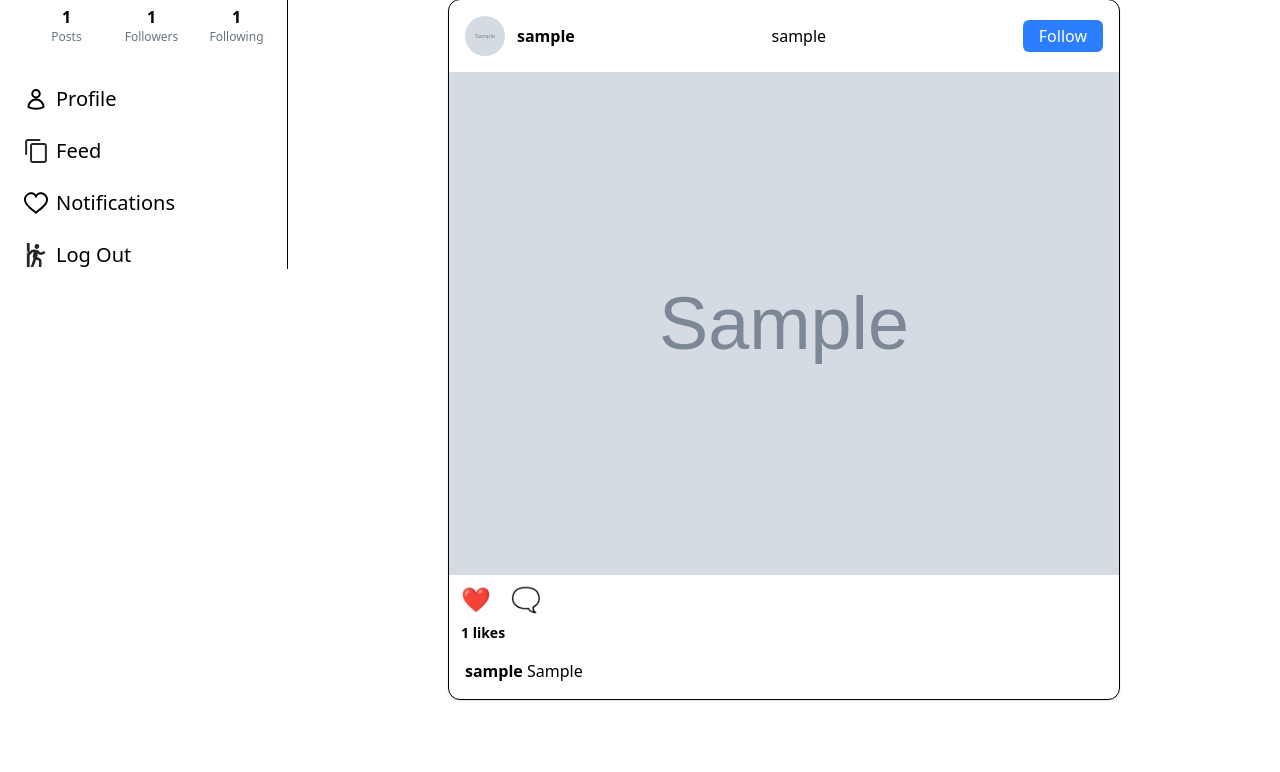
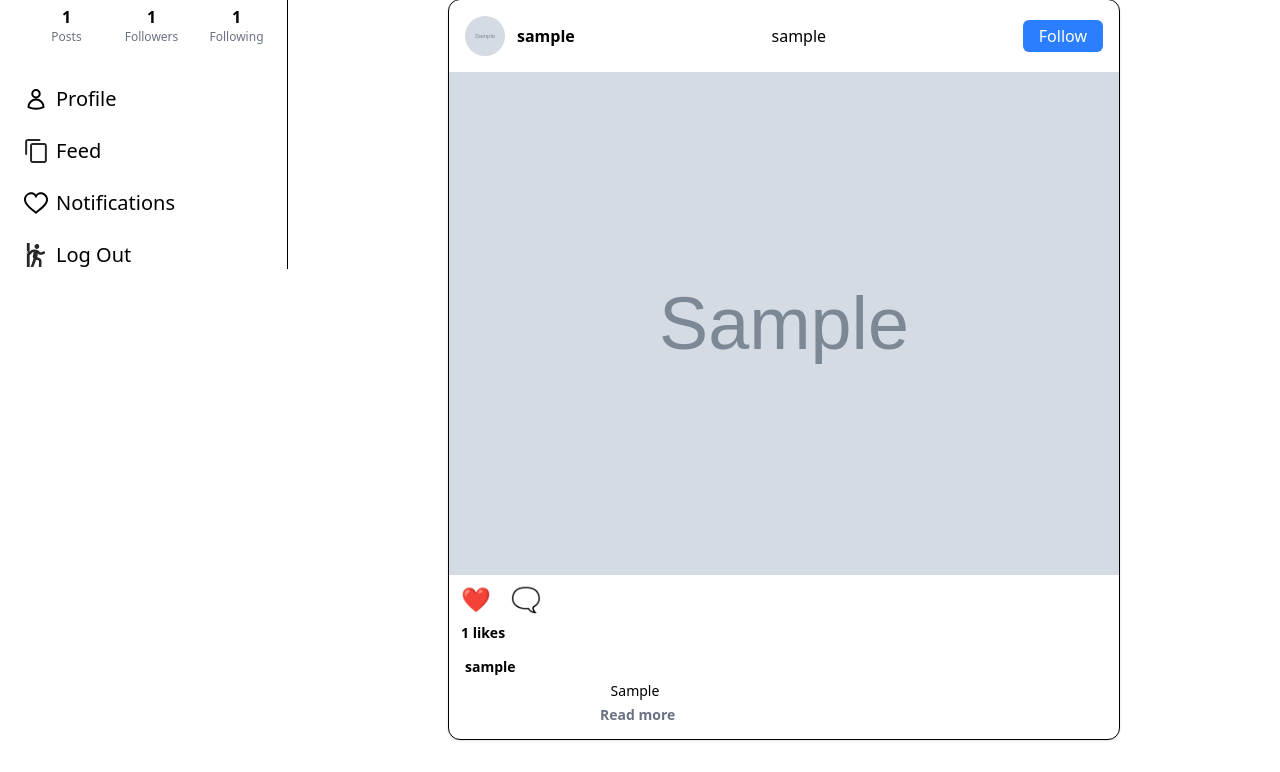
Before and after one commit to DeeptiThoughtwin/Social_Media_Application, a Django app: template Account/templates/home.html in a window 1280 px wide. Shown: the part 275-1047 px from the top of the page. Before the commit the page ends 976 px from the top, so only its background shows below. Run offline with Django 5.2, Linux system fonts and the light colour scheme; tables that the repository leaves empty hold one stand-in row (values such as "Sample post"); the template is opened without the code that fills it: values that come from a table or form of the project are taken from there, most other values are stand-ins (such as "Sample title", 1, 10 or a date in 2020); grey boxes marked "Sample" are stand-in pictures.

Commit message:
Update home.html

```diff
--- a/Account/templates/home.html
+++ b/Account/templates/home.html
@@ -230,10 +230,22 @@
                             <div class="px-3 text-sm font-semibold">
                                         {{ post.likes.count }} likes
                             </div>
-                            <div class="p-4">
-                                <p>
-                                    <span class="font-semibold">{{ post.user.username }}</span>
-                                    {{ post.caption }}
+                            <div class="px-4 py-3">
+                                <p class="text-sm text-left leading-6 break-words">
+                                    <span class="font-semibold mr-2">
+                                        {{ post.user.username }}
+                                    </span>
+
+                                    <span class="caption whitespace-pre-wrap">
+                                        {{ post.caption }}
+                                    </span>
+
+                                    <button
+                                        type="button"
+                                        class="read-more hidden text-gray-500 font-semibold hover:text-black ml-1 inline"
+                                        onclick="toggleCaption(this)">
+                                        Read more
+                                    </button>
                                 </p>
                             </div>
                         </div>
@@ -248,5 +260,47 @@
 </div>
 
 
+<script>
+document.addEventListener("DOMContentLoaded", function () {
+
+    document.querySelectorAll(".caption").forEach(function(caption) {
+
+        const text = caption.textContent.trim();
+
+        if (text.length > 50) {
+
+            caption.dataset.full = text;
+            caption.dataset.short = text.substring(0, 50);
+
+            caption.textContent = caption.dataset.short + "...";
+
+            caption.nextElementSibling.classList.remove("hidden");
+        }
+
+    });
+
+});
+
+function toggleCaption(button) {
+
+    const caption = button.previousElementSibling;
+
+    if (button.innerText === "Read more") {
+
+        caption.textContent = caption.dataset.full;
+        button.innerText = "Show less";
+
+    } else {
+
+        caption.textContent = caption.dataset.short + "...";
+        button.innerText = "Read more";
+
+    }
+
+}
+</script>
+
+
+
 
 {% endblock content %}
```
